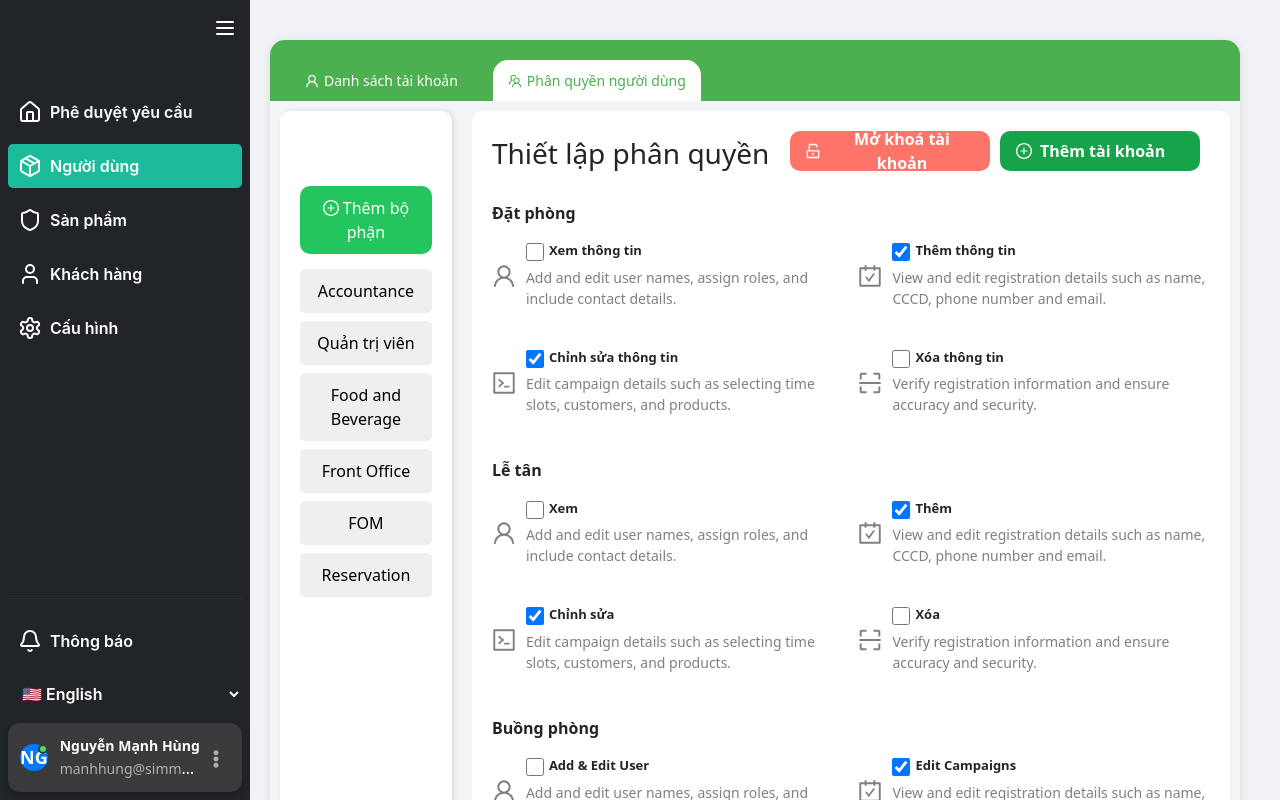
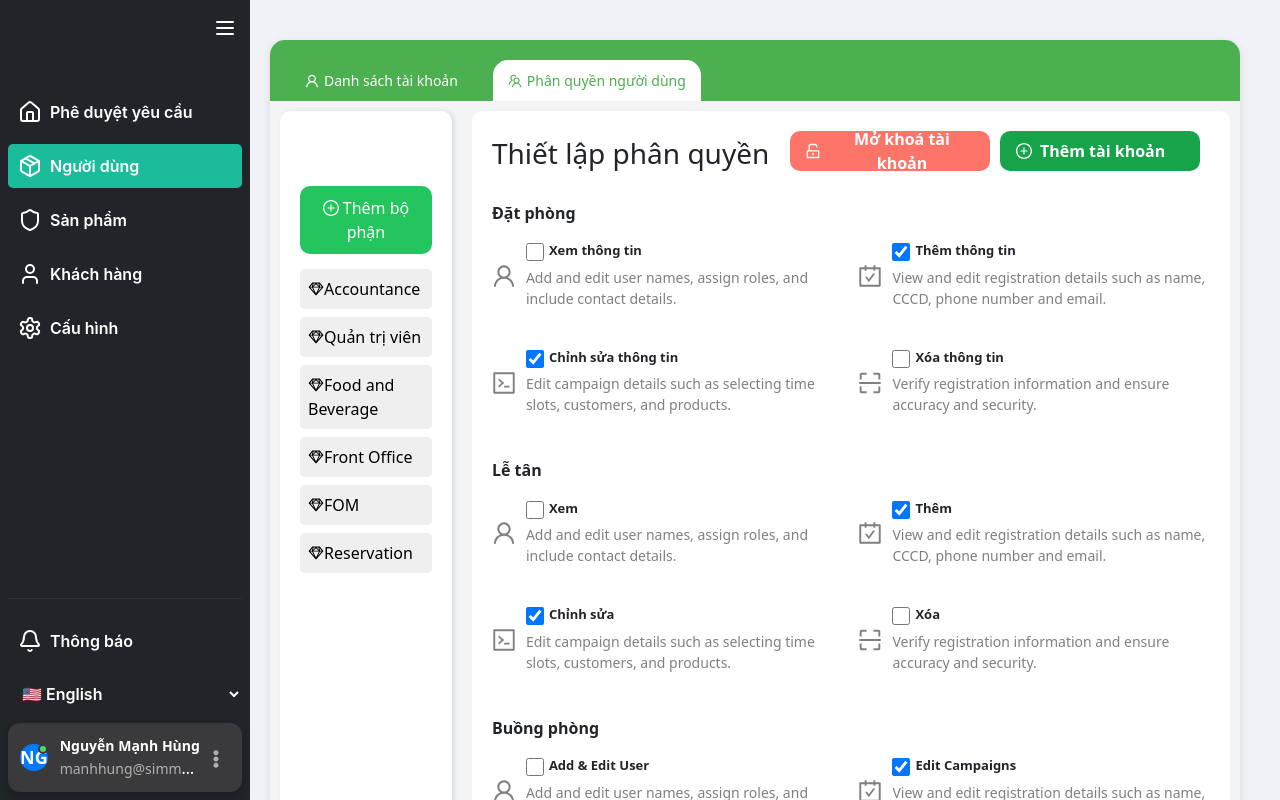
Before and after one commit to TinhNT852/erateq-admin-app, a React (Create React App) app: page /users/author in a window 1280 px wide. Built offline with nearby package versions, Linux system fonts and the light colour scheme.

Commit message:
update css

```diff
--- a/src/components/account/control/Authorization.css
+++ b/src/components/account/control/Authorization.css
@@ -29,11 +29,12 @@
 }
 
 .sidebar-item {
-  padding: 10px;
+  padding: 8px;
   width: 100%;
   border: none;
   border-radius: 5px;
   cursor: pointer;
+  text-align: start;
   transition: background 0.3s;
 }
 
--- a/src/components/account/control/Authorization.jsx
+++ b/src/components/account/control/Authorization.jsx
@@ -1,5 +1,5 @@
 import { useState } from "react";
-import {  CarryOutOutlined, CodeOutlined, PlusCircleOutlined, ScanOutlined, UnlockOutlined, UserOutlined } from "@ant-design/icons";
+import {  CarryOutOutlined, CodeOutlined, PlusCircleOutlined, ScanOutlined, SketchOutlined, UnlockOutlined, UserOutlined } from "@ant-design/icons";
 import "./Authorization.css";
 import { NavLink } from "react-router-dom";
 
@@ -34,12 +34,12 @@ const rolesData = [
 ];
 
 const rolesMenu = [
-  {name: "Accountance"},
-  {name: "Quản trị viên"},
-  {name: "Food and Beverage"},
-  {name: "Front Office"},
-  {name: "FOM"},
-  {name: "Reservation"}
+  {name: "Accountance", icon: <SketchOutlined />},
+  {name: "Quản trị viên", icon: <SketchOutlined />},
+  {name: "Food and Beverage", icon: <SketchOutlined />},
+  {name: "Front Office", icon: <SketchOutlined />},
+  {name: "FOM", icon: <SketchOutlined />},
+  {name: "Reservation", icon: <SketchOutlined />}
 ]
 
 export default function Authorization() {
@@ -55,7 +55,7 @@ export default function Authorization() {
     <div className="container-roles">
       <aside className="sidebar-roles">
         <button className="add-button"><PlusCircleOutlined /> Thêm bộ phận</button>
-        <div className="">
+        <div className="sider-roles-pick">
           {rolesMenu.map((item, index) => (
             <NavLink
               key={index}
@@ -64,6 +64,7 @@ export default function Authorization() {
                 isActive ? "activeLink sidebar-link" : "sidebar-link"
               }>
               <button className="sidebar-item">
+                {item.icon}
                 {item.name}
               </button>
             </NavLink>
```
